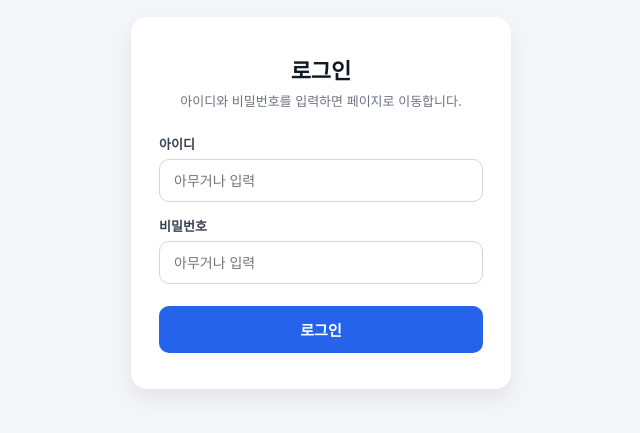
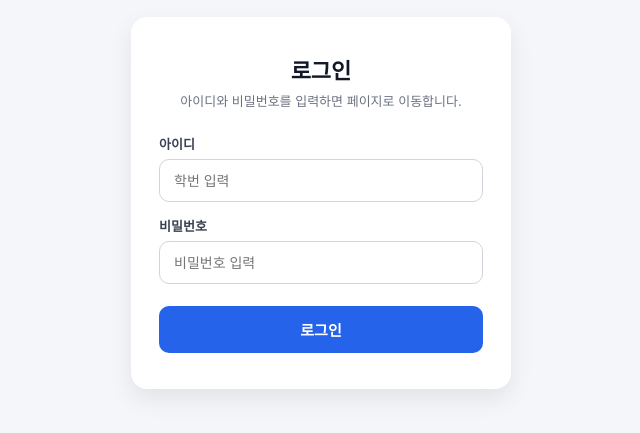
Before and after one commit to KoreaCodemonkey/-, a plain HTML site: page index.html in a window 1280 px wide. Shown: the part 197-630 px from the top of the page, 319-959 px from the left. Drawn offline with Linux system fonts and the light colour scheme.

Commit message:
Update index.html

```diff
--- a/index.html
+++ b/index.html
@@ -97,12 +97,12 @@
     <form id="loginForm">
       <div class="form-group">
         <label for="userId">아이디</label>
-        <input type="text" id="userId" placeholder="아무거나 입력" required />
+        <input type="text" id="userId" placeholder="학번 입력" required />
       </div>
 
       <div class="form-group">
         <label for="userPw">비밀번호</label>
-        <input type="password" id="userPw" placeholder="아무거나 입력" required />
+        <input type="password" id="userPw" placeholder="비밀번호 입력" required />
       </div>
 
       <button type="submit">로그인</button>
```
